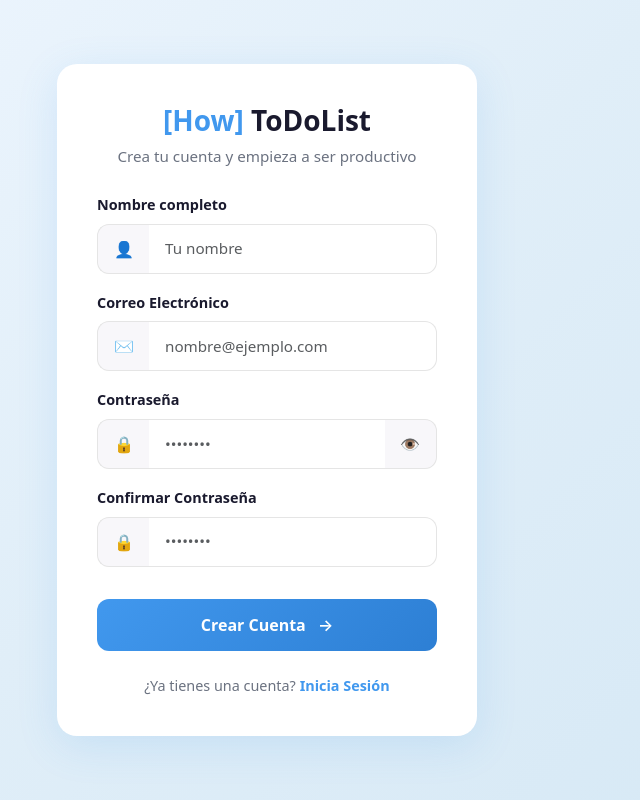
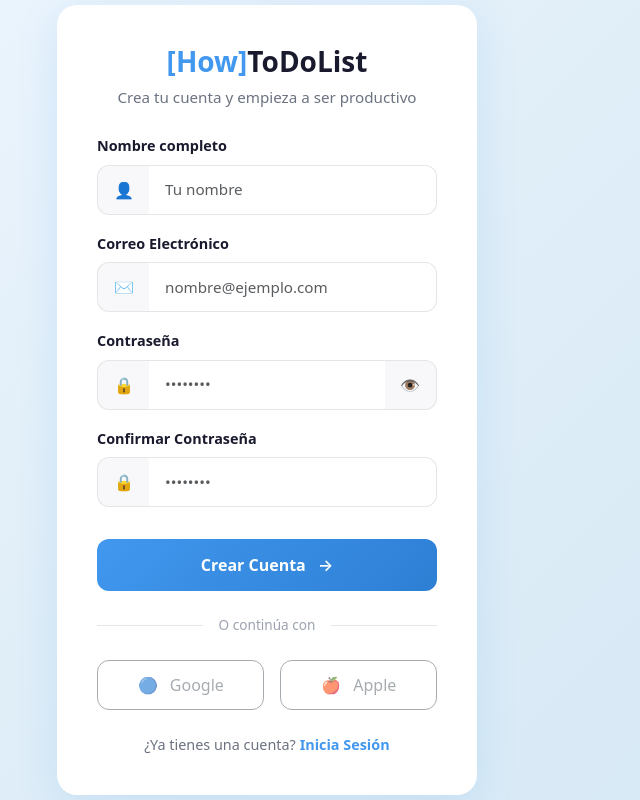
Before and after one commit to VarozXYZ/how-to-do-list, a React (Vite) app: page /register in a window 1280 px wide. Shown: the whole page, without its empty margins (373-1013 px from the left). Built offline with nearby package versions, Linux system fonts and the light colour scheme.

Commit message:
feat: add visible Próximamente tooltips to social login buttons

```diff
--- a/src/components/auth/Login.jsx
+++ b/src/components/auth/Login.jsx
@@ -1,6 +1,6 @@
 import { useState } from 'react'
 import { Link } from 'react-router-dom'
-import { Container, Card, Form, InputGroup, Button } from 'react-bootstrap'
+import { Container, Card, Form, InputGroup, Button, OverlayTrigger, Tooltip } from 'react-bootstrap'
 import './Login.css'
 
 const Login = () => {
@@ -16,7 +16,7 @@ const Login = () => {
             {/* Header */}
             <div className="text-center mb-4">
               <h1 className="login-title">
-                <span className="text-blue">[How]</span> ToDoList
+                <span className="text-blue">[How]</span>ToDoList
               </h1>
               <p className="login-subtitle">
                 Productividad inteligente, potenciada por IA
@@ -86,22 +86,34 @@ const Login = () => {
 
               {/* Social buttons (disabled - coming soon) */}
               <div className="d-flex gap-3">
+                <OverlayTrigger
+                  placement="bottom"
+                  overlay={<Tooltip>Próximamente</Tooltip>}
+                >
+                  <span className="flex-fill">
                     <Button
                       variant="outline-secondary"
-                  className="btn-social flex-fill"
+                      className="btn-social w-100"
                       disabled
-                  title="Próximamente"
                     >
                       <span className="me-2">🔵</span> Google
                     </Button>
+                  </span>
+                </OverlayTrigger>
+                <OverlayTrigger
+                  placement="bottom"
+                  overlay={<Tooltip>Próximamente</Tooltip>}
+                >
+                  <span className="flex-fill">
                     <Button
                       variant="outline-secondary"
-                  className="btn-social flex-fill"
+                      className="btn-social w-100"
                       disabled
-                  title="Próximamente"
                     >
                       <span className="me-2">🍎</span> Apple
                     </Button>
+                  </span>
+                </OverlayTrigger>
               </div>
 
               {/* Register link */}
--- a/src/components/auth/Register.jsx
+++ b/src/components/auth/Register.jsx
@@ -1,6 +1,6 @@
 import { useState } from 'react'
 import { Link } from 'react-router-dom'
-import { Container, Card, Form, InputGroup, Button } from 'react-bootstrap'
+import { Container, Card, Form, InputGroup, Button, OverlayTrigger, Tooltip } from 'react-bootstrap'
 import './Login.css'
 
 const Register = () => {
@@ -18,7 +18,7 @@ const Register = () => {
             {/* Header */}
             <div className="text-center mb-4">
               <h1 className="login-title">
-                <span className="text-blue">[How]</span> ToDoList
+                <span className="text-blue">[How]</span>ToDoList
               </h1>
               <p className="login-subtitle">
                 Crea tu cuenta y empieza a ser productivo
@@ -110,6 +110,45 @@ const Register = () => {
                 Crear Cuenta <span className="ms-2">→</span>
               </Button>
 
+              {/* Divider */}
+              <div className="divider-container my-4">
+                <span className="divider-line"></span>
+                <span className="divider-text">O continúa con</span>
+                <span className="divider-line"></span>
+              </div>
+
+              {/* Social buttons (disabled - coming soon) */}
+              <div className="d-flex gap-3">
+                <OverlayTrigger
+                  placement="bottom"
+                  overlay={<Tooltip>Próximamente</Tooltip>}
+                >
+                  <span className="flex-fill">
+                    <Button
+                      variant="outline-secondary"
+                      className="btn-social w-100"
+                      disabled
+                    >
+                      <span className="me-2">🔵</span> Google
+                    </Button>
+                  </span>
+                </OverlayTrigger>
+                <OverlayTrigger
+                  placement="bottom"
+                  overlay={<Tooltip>Próximamente</Tooltip>}
+                >
+                  <span className="flex-fill">
+                    <Button
+                      variant="outline-secondary"
+                      className="btn-social w-100"
+                      disabled
+                    >
+                      <span className="me-2">🍎</span> Apple
+                    </Button>
+                  </span>
+                </OverlayTrigger>
+              </div>
+
               {/* Login link */}
               <p className="text-center mt-4 mb-0 register-text">
                 ¿Ya tienes una cuenta?{' '}
```
Lines whose indentation alone changed are shown as unchanged.
